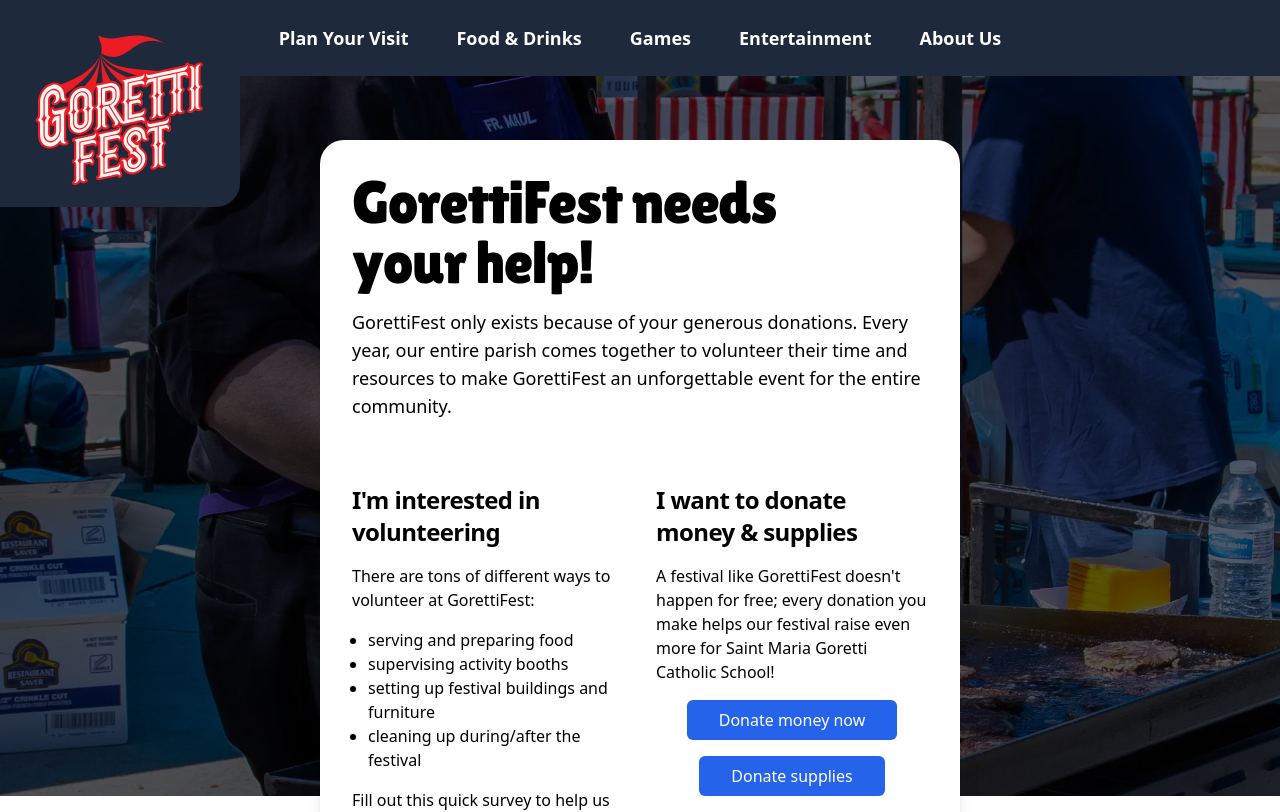
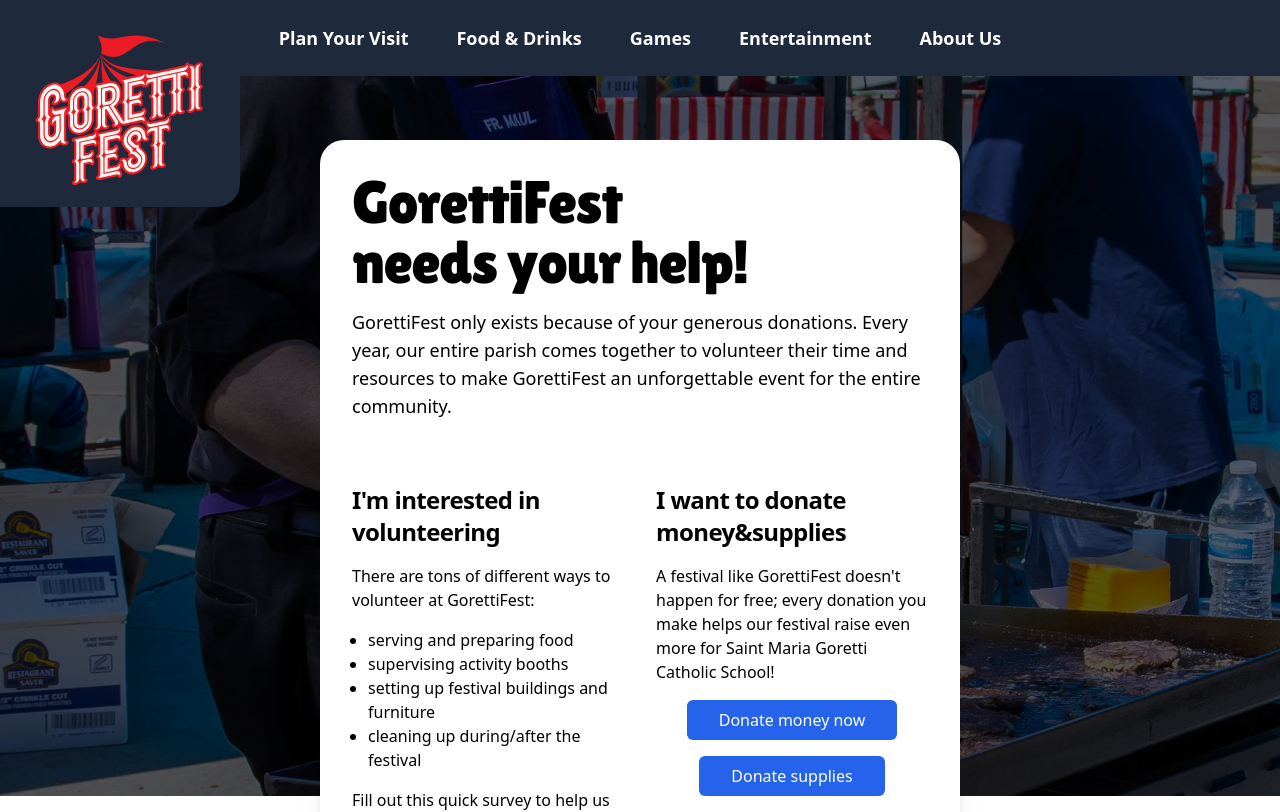
Before and after one commit to ktbartholomew/gorettifest.com, a Next.js app: page /volunteer in a window 1280 px wide. Shown: the top 812 px of the page. Built offline with nearby package versions, Linux system fonts and the light colour scheme.

Commit message:
remove nbsp's

```diff
--- a/app/volunteer/page.tsx
+++ b/app/volunteer/page.tsx
@@ -37,7 +37,7 @@
           <div className="bg-white relative md:max-w-[67vw] lg:max-w-[50vw] mx-auto md:rounded-3xl p-8 md:drop-shadow-xl">
             <div className="max-w-prose mx-auto">
               <h2 className={lilita.className + " text-balance"}>
-                GorettiFest&nbsp;needs your help!
+                GorettiFest needs your help!
               </h2>
               <p className="text-lg">
                 GorettiFest only exists because of your generous donations.
@@ -73,7 +73,7 @@
                   </p>
                 </div>
                 <div>
-                  <h4>I want to donate money&nbsp;&amp;&nbsp;supplies</h4>
+                  <h4>I want to donate money&amp;supplies</h4>
                   <p>
                     A festival like GorettiFest doesn&apos;t happen for free;
                     every donation you make helps our festival raise even more
```
